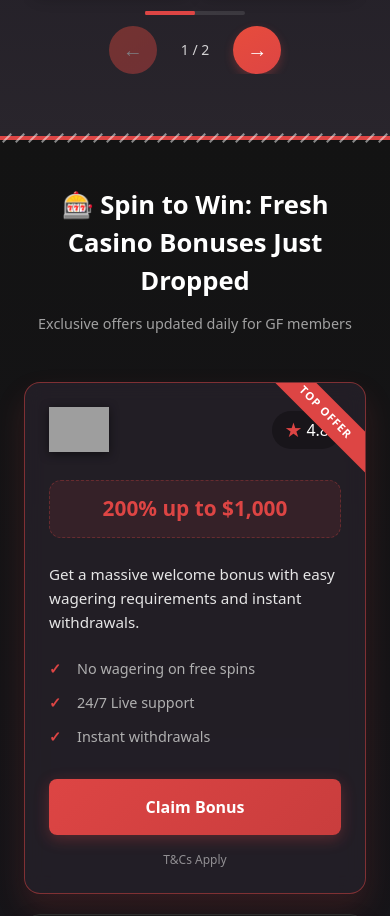
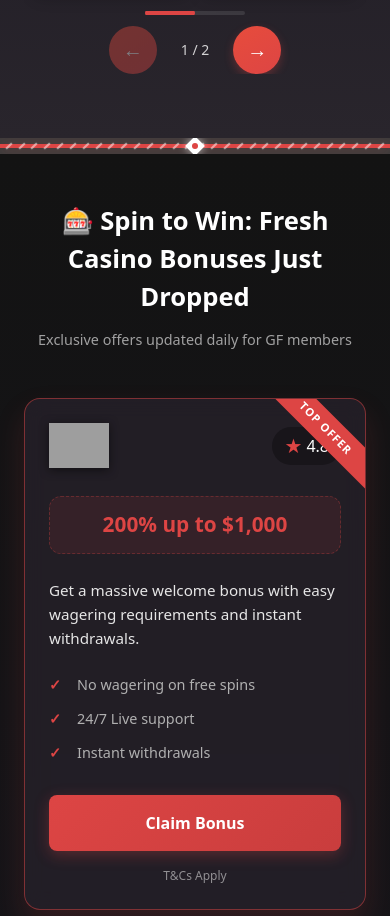
Before and after one commit to 988gbb/gamblers-future, a Nuxt app: page / in a window 390 px wide. Shown: the part 1260-2176 px from the top of the page. Built offline with nearby package versions, Linux system fonts and the light colour scheme; grey boxes are pictures that could not be loaded.

Commit message:
section devider

```diff
--- a/components/SectionDivider.vue
+++ b/components/SectionDivider.vue
@@ -1,18 +1,88 @@
 <template>
-  <div class="divider-container">
-    <div class="stitch-line">
-      <div class="stitch" v-for="n in 30" :key="n"></div>
+  <div class="section-divider">
+    <!-- Main divider line -->
+    <div class="divider-container" :class="theme">
+      <!-- Stitch effect -->
+      <div class="stitch-line">
+        <div class="stitch" v-for="n in stitchCount" :key="n"></div>
+      </div>
+
+      <!-- Optional accent mark in the center -->
+      <div class="accent-mark" v-if="showAccent">
+        <div class="diamond"></div>
+        <div class="dot"></div>
+      </div>
+
+      <!-- Optional label for the divider -->
+      <div class="divider-label" v-if="label">
+        {{ label }}
+      </div>
+
+      <!-- Shine animation element -->
+      <div class="shine-effect"></div>
     </div>
   </div>
 </template>
 
+<script setup>
+// Props allow customization of the divider
+const props = defineProps({
+  theme: {
+    type: String,
+    default: "primary",
+    validator: (value) =>
+      ["primary", "secondary", "dark", "light"].includes(value),
+  },
+  showAccent: {
+    type: Boolean,
+    default: true,
+  },
+  label: {
+    type: String,
+    default: "",
+  },
+  stitchCount: {
+    type: Number,
+    default: 30,
+  },
+});
+</script>
+
 <style scoped>
+.section-divider {
+  position: relative;
+  width: 100%;
+  padding: 0.5rem 0;
+  display: flex;
+  justify-content: center;
+  align-items: center;
+  overflow: hidden;
+}
+
 .divider-container {
   position: relative;
   height: 4px;
+  width: 100%;
   background: #dd4544;
   margin: -2px 0;
   z-index: 2;
+  box-shadow: 0 1px 15px rgba(221, 69, 68, 0.4);
+}
+
+/* Theme variants */
+.divider-container.secondary {
+  background: #6a11cb;
+  box-shadow: 0 1px 15px rgba(106, 17, 203, 0.4);
+}
+
+.divider-container.dark {
+  background: #2d2d2d;
+  box-shadow: 0 1px 5px rgba(0, 0, 0, 0.3);
+}
+
+.divider-container.light {
+  background: rgba(255, 255, 255, 0.8);
+  box-shadow: 0 1px 15px rgba(255, 255, 255, 0.2);
 }
 
 .stitch-line {
@@ -30,5 +100,136 @@
   background: #ffffff;
   opacity: 0.5;
   transform: rotate(-45deg);
+  box-shadow: 0 0 2px rgba(255, 255, 255, 0.3);
+  transition: all 0.3s ease;
+}
+
+/* Pulse animation for stitches on hover */
+.divider-container:hover .stitch {
+  opacity: 0.7;
+  transform: rotate(-45deg) scale(1.2);
+}
+
+.accent-mark {
+  position: absolute;
+  top: 50%;
+  left: 50%;
+  transform: translate(-50%, -50%);
+  z-index: 3;
+  display: flex;
+  align-items: center;
+  justify-content: center;
+  width: 24px;
+  height: 24px;
+}
+
+.diamond {
+  position: absolute;
+  width: 14px;
+  height: 14px;
+  background: white;
+  transform: rotate(45deg);
+  box-shadow: 0 0 10px rgba(255, 255, 255, 0.6);
+}
+
+.divider-container.secondary .diamond {
+  background: #c471ed;
+}
+
+.divider-container.dark .diamond {
+  background: #444;
+}
+
+.divider-container.light .diamond {
+  background: white;
+}
+
+.dot {
+  position: absolute;
+  width: 6px;
+  height: 6px;
+  border-radius: 50%;
+  background: #dd4544;
+  z-index: 4;
+}
+
+.divider-container.secondary .dot {
+  background: #6a11cb;
+}
+
+.divider-container.dark .dot {
+  background: #1a1a1a;
+}
+
+.divider-container.light .dot {
+  background: #eaeaea;
+}
+
+.divider-label {
+  position: absolute;
+  top: 50%;
+  left: 50%;
+  transform: translate(-50%, -50%);
+  background: #1a1721;
+  padding: 0.3rem 1rem;
+  font-size: 0.8rem;
+  font-weight: 600;
+  white-space: nowrap;
+  color: #dd4544;
+  letter-spacing: 1px;
+  text-transform: uppercase;
+  border-radius: 20px;
+  box-shadow: 0 2px 10px rgba(0, 0, 0, 0.3);
+  z-index: 5;
+}
+
+.divider-container.secondary .divider-label {
+  color: #6a11cb;
+}
+
+.divider-container.dark .divider-label {
+  color: #aaa;
+}
+
+.divider-container.light .divider-label {
+  color: #1a1721;
+  background: #f5f5f5;
+}
+
+/* Shimmering effect */
+.shine-effect {
+  position: absolute;
+  top: 0;
+  left: -100%;
+  width: 50%;
+  height: 100%;
+  background: linear-gradient(
+    90deg,
+    transparent,
+    rgba(255, 255, 255, 0.2),
+    transparent
+  );
+  animation: shimmer 4s infinite;
+}
+
+@keyframes shimmer {
+  0% {
+    left: -100%;
+  }
+  100% {
+    left: 200%;
+  }
+}
+
+/* Responsive adjustments */
+@media (max-width: 768px) {
+  .stitch {
+    width: 8px;
+  }
+
+  .divider-label {
+    font-size: 0.7rem;
+    padding: 0.2rem 0.8rem;
+  }
 }
 </style>
```
